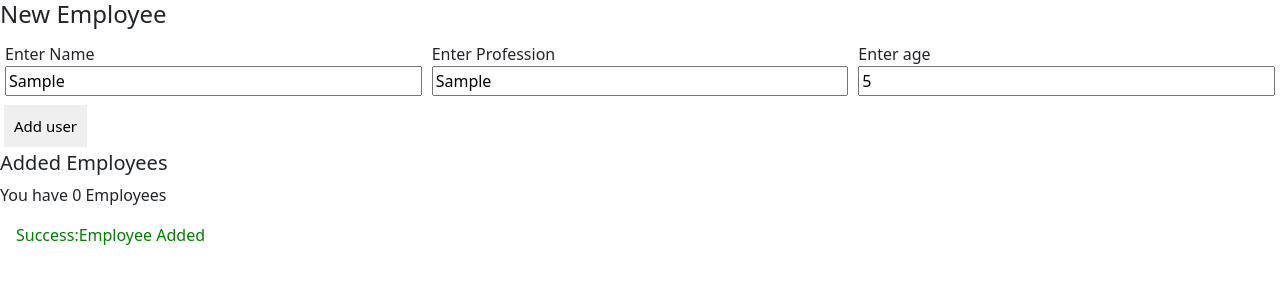
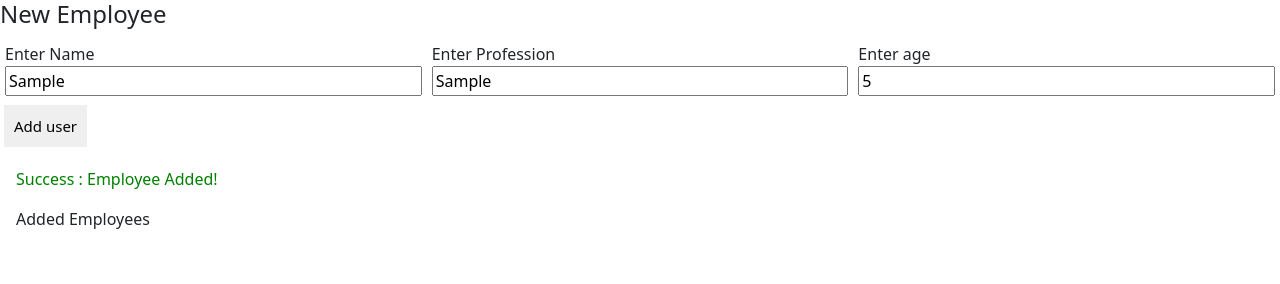
Before and after one commit to Akashgupta19971998/F3-contest1-on-15-4-2023, a plain HTML site: page index.html in a window 1280 px wide. Both pictures are taken after typing "Sample", "Sample", "5" into the empty fields and a click on the button "Add user". Drawn offline with nearby package versions, Linux system fonts and the light colour scheme.

Commit message:
F3-contest-1(15-04-2023)

```diff
--- a/index.html
+++ b/index.html
@@ -5,7 +5,7 @@
     <meta charset="UTF-8">
     <meta http-equiv="X-UA-Compatible" content="IE=edge">
     <meta name="viewport" content="width=device-width, initial-scale=1.0">
-    <title>F2 contest</title>
+    <title>F3 contest 1</title>
     <link rel="stylesheet" href="style.css">
     <link href="https://cdn.jsdelivr.net/npm/bootstrap@5.3.0-alpha1/dist/css/bootstrap.min.css" rel="stylesheet"
         integrity="sha384-GLhlTQ8iRABdZLl6O3oVMWSktQOp6b7In1Zl3/Jr59b6EGGoI1aFkw7cmDA6j6gD" crossorigin="anonymous">
@@ -30,19 +30,20 @@
         </div>
         <button
          class="button btn-1" id="button1" onclick="success()">Add user</button>
+         <div id="message"></div>
+    <h5 id="zero">Added Employees</h5>
+    <p id="one"> You have 0 Employees</p>
 
-    <h5>Added Employees</h5>
-    <p>You have 0 Employees</p>
-    <div id="message"></div>
+    <p id="two" style="display:none;" >Added Employees</p>
     <table>
-    <thead>
+    <!-- <thead>
         <tr>
             <th></th>
             <th></th>
             <th></th>
             <th></th>
         </tr>
-    </thead>
+    </thead> -->
     <tbody id="tbody"></tbody>
 </table>
     <script src="https://cdn.jsdelivr.net/npm/bootstrap@5.3.0-alpha1/dist/js/bootstrap.bundle.min.js"
--- a/script.js
+++ b/script.js
@@ -5,23 +5,30 @@ const message = document.getElementById("message");
 const tbody = document.getElementById("tbody");
 const btn11 = document.getElementById('button1')
 
-const arr = [];
+let arr = [];
 let num = 1;
 
 btn11.addEventListener("click", success);
 
 function success() {
     if (!(fname.value && profession.value && age.value)) {
-        message.innerText = "Error";
+        message.innerText = "Error : Please make sure all the fields are filled before adding in an employee!";
         message.style.display = "block";
         message.style.color = "red";
         return;
     }
-    message.innerText = "Success:Employee Added";
+    document.getElementById("one").style.display = "none";
+    document.getElementById("zero").style.display = "none";
+    message.innerText = "Success : Employee Added!";
     message.style.display = "block";
     message.style.color = "green";
+    document.getElementById("two").style.display = "block";
+    // let new1=document.createElement("h3");
+    // new1.innerHTML="Added Employees"
+    // new1.style.display = "block";
+    // console.log(new1)
     arr.push({
-        num: num++,
+        num: num++, //id:1 id:2
         fname: fname.value,
         profession: profession.value,
         age: age.value,
@@ -29,23 +36,34 @@ function success() {
     console.log(arr);
     renderData();
 }
-
+// var table = document.createElement("table");
 function renderData() {
     arr.forEach((e) => {
         const row = `
+        <tbody>
       <tr>
-        <td>${e.num}<td>
-        <td>${e.name}</td>
-        <td>${e.profession}</td>
-        <td>${e.age}</td>
-        <td><button onclick="Delete_user('${e.num}')">${Delete_user}</button><td>
+        <td>${"Id: " + e.num}<td>
+        <td>${"Name: " + e.fname}</td>
+        <td>${"Profession: " + e.profession}</td>
+        <td>${"Age: " + e.age}</td>
+     <td><button onclick="Delete_user('${e.num}')">${Delete_user}</button></td>
       </tr>
+      </tbody>
     `;
-
-        tbody.appendChild(row);
+         tableBody.appendChild(row);
+        // table.appendChild(row);
+        console.log("row>> " + row)
     });
 }
+var tableBody = document.getElementById("table");
 
-function Delete_user(i){
+var tableRows = arr.map(function (person) {
+    return "<tr><td> "+num+" </td><td>" + person.name + "</td><td>" + person.age + "</td><td>" + person.city + "</td></tr>";
+});
+
+ tableBody.innerText = tableRows.join("");
+
+
+function Delete_user(i) {
 
 }
--- a/style.css
+++ b/style.css
@@ -31,6 +31,10 @@
     border: 1px solid white;
     border-collapse: collapse;
   }
+
+  #zero, #one, #two{
+    margin: 1rem;
+  }
 /* Chrome, Safari, Edge, Opera */
 /* input::-webkit-outer-spin-button,
 input::-webkit-inner-spin-button {
```
